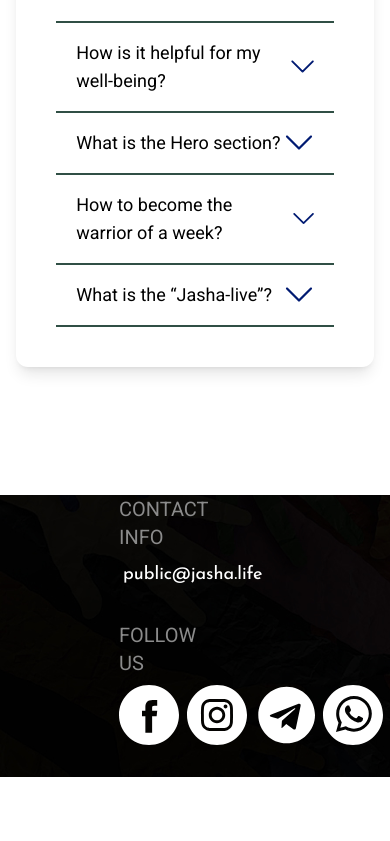
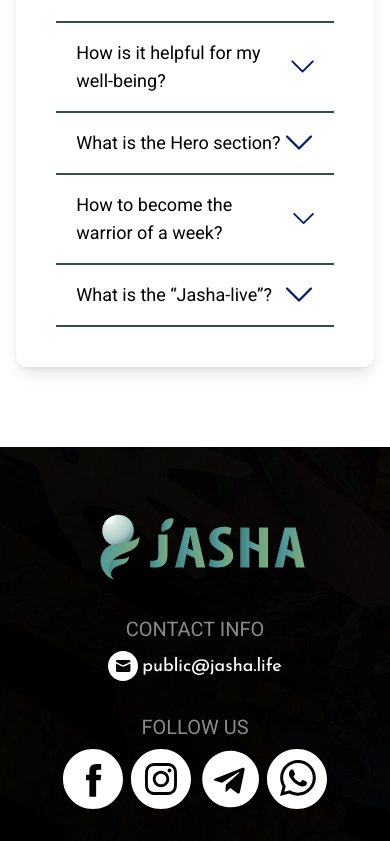
Before and after one commit to AboNazari/JASHA, a React (Create React App) app: page / in a window 390 px wide. Shown: the part 9855-10696 px from the top of the page. Before the commit the page ends 10632 px from the top, so only its background shows below. Built offline with nearby package versions, Linux system fonts and the light colour scheme.

Commit message:
footer done

```diff
--- a/src/layouts/Footer.jsx
+++ b/src/layouts/Footer.jsx
@@ -7,15 +7,14 @@
 import { ReactComponent as Visa } from "../icons/visa.svg";
 import { ReactComponent as UnionPay } from "../icons/unionpay.svg";
 import { ReactComponent as Crypto } from "../icons/bitcoin.svg";
-
 import { ReactComponent as Email } from "../icons/Mail.svg";
 
 const Footer = () => {
   return (
-    <div className=" w-full mt-32 bg-black text-white footer py-8 ">
-      <div className="w-[80%] flex h-full m-auto flex-col md:flex-row">
+    <div className=" w-full  lg:mt-32 mt-20  bg-black text-white footer py-8 ">
+      <div className="w-[80%] flex  m-auto flex-col md:flex-row">
         {/* first Section */}
-        <div className="w-1/4  flex px-10">
+        <div className="lg:w-1/4 h-[200px] md:w-1/2 flex px-10 -mt-8 md:mt-0">
           <JASHA />
         </div>
         {/* Second Section */}
@@ -40,8 +39,8 @@
           <p className="mt-8 font-primary text-grayX">Copyright@jasha, 2022</p>
         </div>
         {/* Third Section */}
-        <div className="w-1/4 flex flex-col justify-center pl-20">
-          <h4 className=" text-grayX lg:text-2xl text-xl mb-2 text-left -mt-8">
+        <div className="lg:w-1/4  flex flex-col justify-center md:pl-20 items-center">
+          <h4 className=" text-grayX lg:text-2xl text-xl mb-2 text-left -mt-8 ">
             CONTACT INFO
           </h4>
           <p className=" text-lg font-primary text-left flex">
```
